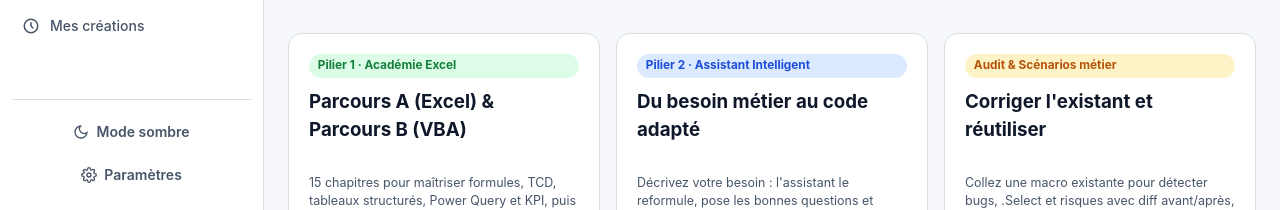
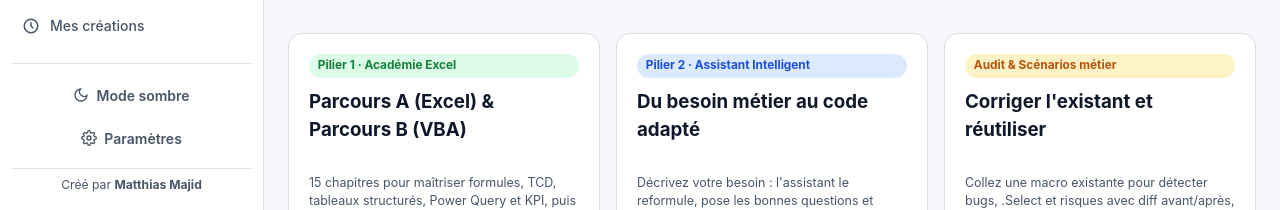
Before and after one commit to MatthiasMaj/excel-macro-studio, a website built with Vite: page index.html in a window 1280 px wide. Shown: the part 590-800 px from the top of the page. Built offline with nearby package versions, Linux system fonts and the light colour scheme.

Commit message:
Add author credit Matthias Majid across app and README

```diff
--- a/index.html
+++ b/index.html
@@ -3,6 +3,7 @@
 <head>
   <meta charset="UTF-8">
   <meta name="viewport" content="width=device-width, initial-scale=1.0">
+  <meta name="author" content="Matthias Majid">
   <meta name="color-scheme" content="light dark">
   <script>
     try {
@@ -114,6 +115,8 @@
           <svg width="16" height="16" viewBox="0 0 24 24" fill="none" stroke="currentColor" stroke-width="2" aria-hidden="true"><circle cx="12" cy="12" r="3"/><path d="M19.4 15a1.65 1.65 0 0 0 .33 1.82l.06.06a2 2 0 1 1-2.83 2.83l-.06-.06a1.65 1.65 0 0 0-1.82-.33 1.65 1.65 0 0 0-1 1.51V21a2 2 0 1 1-4 0v-.09A1.65 1.65 0 0 0 9 19.4a1.65 1.65 0 0 0-1.82.33l-.06.06a2 2 0 1 1-2.83-2.83l.06-.06a1.65 1.65 0 0 0 .33-1.82 1.65 1.65 0 0 0-1.51-1H3a2 2 0 1 1 0-4h.09A1.65 1.65 0 0 0 4.6 9a1.65 1.65 0 0 0-.33-1.82l-.06-.06a2 2 0 1 1 2.83-2.83l.06.06a1.65 1.65 0 0 0 1.82.33H9a1.65 1.65 0 0 0 1-1.51V3a2 2 0 1 1 4 0v.09a1.65 1.65 0 0 0 1 1.51 1.65 1.65 0 0 0 1.82-.33l.06-.06a2 2 0 1 1 2.83 2.83l-.06.06a1.65 1.65 0 0 0-.33 1.82V9a1.65 1.65 0 0 0 1.51 1H21a2 2 0 1 1 0 4h-.09a1.65 1.65 0 0 0-1.51 1z"/></svg>
           <span>Paramètres</span>
         </button>
+
+        <p class="sidebar-credit">Créé par <strong>Matthias Majid</strong></p>
       </div>
     </aside>
 
@@ -201,7 +204,7 @@
       </fieldset>
 
       <fieldset class="settings-section">
-        <legend>Confidentialité — Exécution 100 % locale</legend>
+        <legend>Confidentialité &amp; À propos — Exécution 100 % locale</legend>
         <div class="alert-banner alert-success">
           <strong>Aucune donnée transmise à l'extérieur</strong>
           <span>
@@ -209,6 +212,7 @@
             Aucun fichier Excel, nom de feuille, en-tête ou macro n'est jamais envoyé vers une API externe ou un serveur distant.
           </span>
         </div>
+        <p class="field-hint" style="margin:0"><strong>Excel Macro Studio</strong> — Créé par <strong>Matthias Majid</strong>.</p>
       </fieldset>
 
       <div class="dialog-footer">
--- a/package.json
+++ b/package.json
@@ -2,6 +2,7 @@
   "name": "excel-macro-studio",
   "version": "1.0.0",
   "private": true,
+  "author": "Matthias Majid",
   "description": "Excel Macro Studio — Générateur universel de macros Excel VBA",
   "type": "module",
   "scripts": {
--- a/src/styles/components.css
+++ b/src/styles/components.css
@@ -948,3 +948,12 @@ details.advanced-panel[open] summary {
   background: rgba(239, 68, 68, 0.2);
   color: #fecaca;
 }
+
+.sidebar-credit {
+  margin: 0.35rem 0 0;
+  padding-top: 0.45rem;
+  border-top: 1px solid var(--border-color);
+  font-size: 0.76rem;
+  color: var(--text-secondary);
+  text-align: center;
+}
```
Also changed, not shown: README.md.
